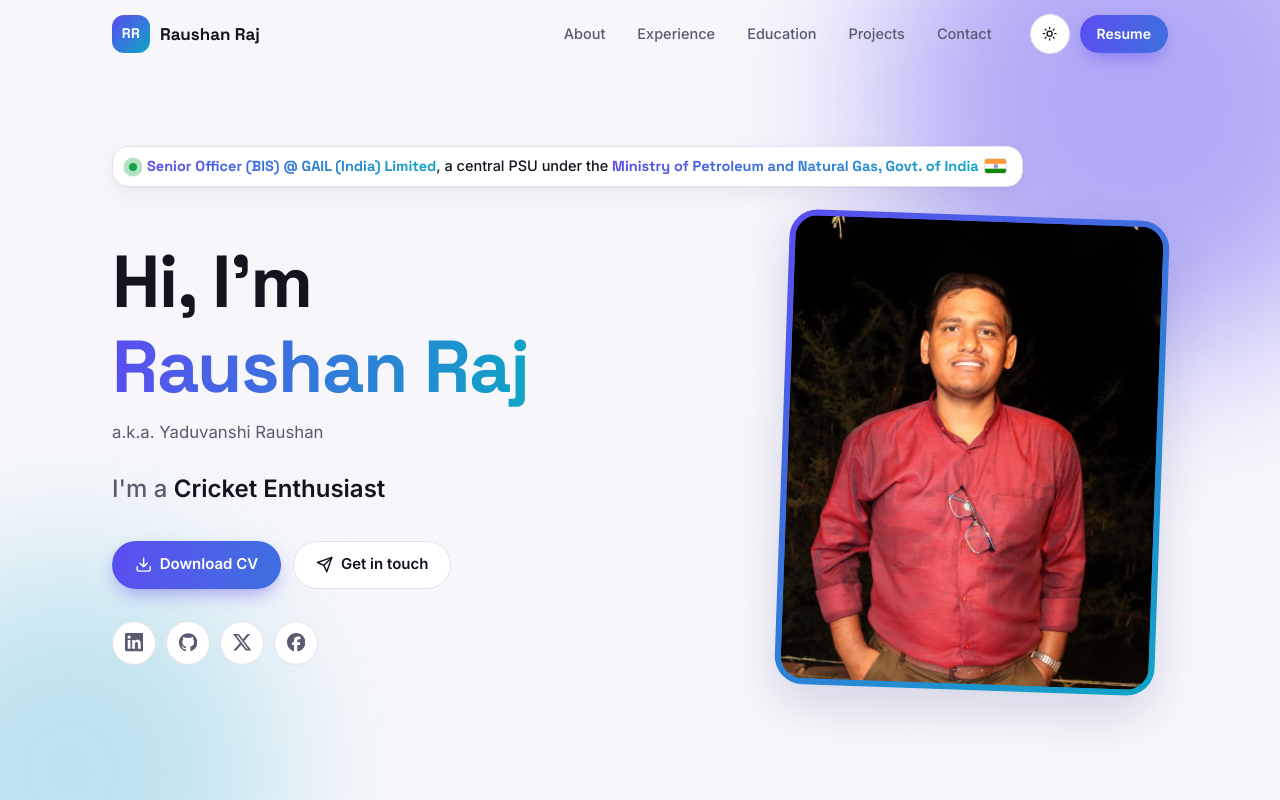
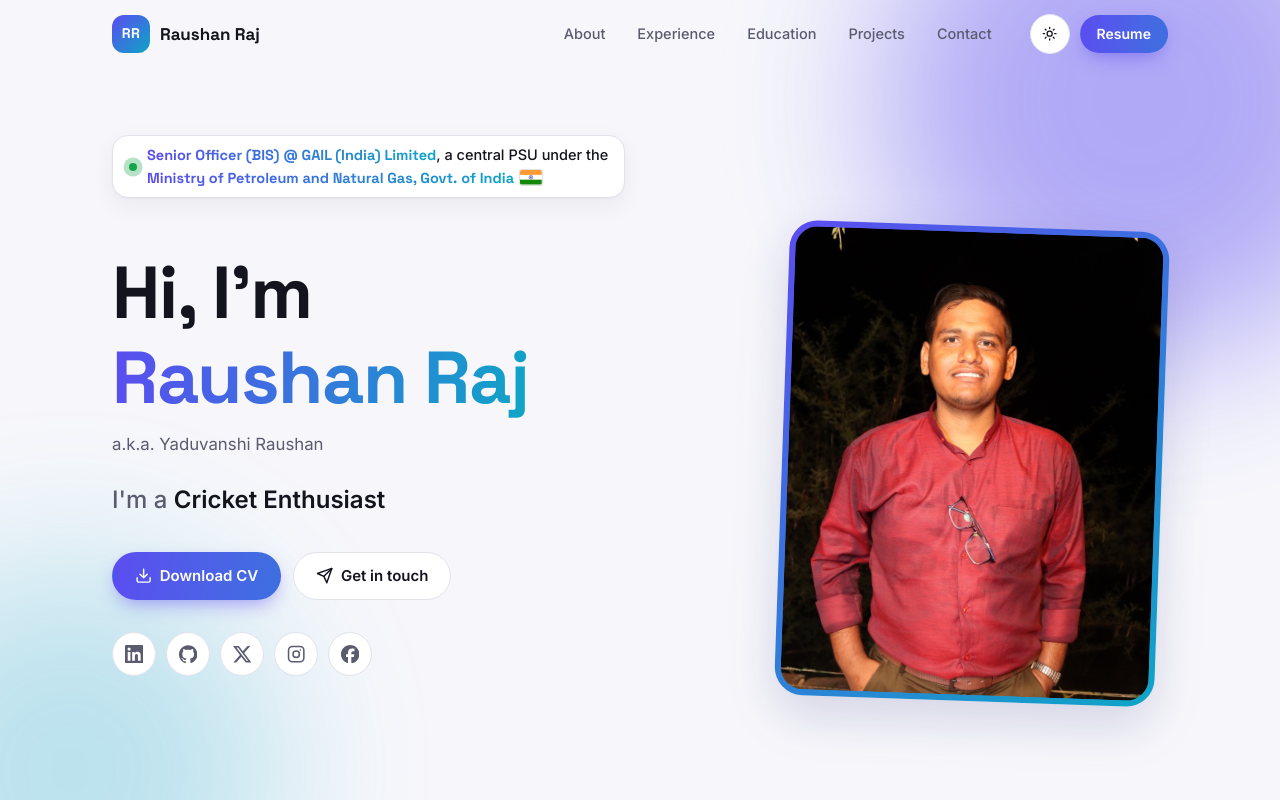
Before and after one commit to raushanraj358/Raushan-Yaduvanshi, a plain HTML site: page index.html in a window 1280 px wide. Shown: the top 800 px of the page. Drawn offline with Linux system fonts and the light colour scheme.

Commit message:
Updated index.html

```diff
--- a/index.html
+++ b/index.html
@@ -42,6 +42,7 @@
     <symbol id="i-linkedin" viewBox="0 0 24 24"><path fill="currentColor" d="M20.447 20.452h-3.554v-5.569c0-1.328-.027-3.037-1.852-3.037-1.853 0-2.136 1.445-2.136 2.939v5.667H9.351V9h3.414v1.561h.046c.477-.9 1.637-1.85 3.37-1.85 3.601 0 4.267 2.37 4.267 5.455v6.286zM5.337 7.433a2.064 2.064 0 1 1 0-4.128 2.064 2.064 0 0 1 0 4.128zm1.782 13.019H3.555V9h3.564v11.452zM22.225 0H1.771C.792 0 0 .774 0 1.729v20.542C0 23.227.792 24 1.771 24h20.451C23.2 24 24 23.227 24 22.271V1.729C24 .774 23.2 0 22.222 0h.003z"/></symbol>
     <symbol id="i-x" viewBox="0 0 24 24"><path fill="currentColor" d="M18.901 1.153h3.68l-8.04 9.19L24 22.846h-7.406l-5.8-7.584-6.638 7.584H.474l8.6-9.83L0 1.154h7.594l5.243 6.932ZM17.61 20.644h2.039L6.486 3.24H4.298Z"/></symbol>
     <symbol id="i-facebook" viewBox="0 0 24 24"><path fill="currentColor" d="M9.101 23.691v-7.98H6.627v-3.667h2.474v-1.58c0-4.085 1.848-5.978 5.858-5.978.401 0 .955.042 1.468.103a8.68 8.68 0 0 1 1.141.195v3.325a8.623 8.623 0 0 0-.653-.036 26.805 26.805 0 0 0-.733-.009c-.707 0-1.259.096-1.675.309a1.686 1.686 0 0 0-.679.622c-.258.42-.374.995-.374 1.752v1.297h3.919l-.386 2.103-.287 1.564h-3.246v8.245C19.396 23.238 24 18.179 24 12.044c0-6.627-5.373-12-12-12s-12 5.373-12 12c0 5.628 3.874 10.35 9.101 11.647Z"/></symbol>
+    <symbol id="i-instagram" viewBox="0 0 24 24" fill="none" stroke="currentColor" stroke-width="2" stroke-linecap="round" stroke-linejoin="round"><rect x="2" y="2" width="20" height="20" rx="5"/><circle cx="12" cy="12" r="4.2"/><path d="M17.5 6.5h.01"/></symbol>
     <symbol id="i-mail" viewBox="0 0 24 24" fill="none" stroke="currentColor" stroke-width="2" stroke-linecap="round" stroke-linejoin="round"><rect x="2" y="4" width="20" height="16" rx="2"/><path d="m22 7-8.97 5.7a1.94 1.94 0 0 1-2.06 0L2 7"/></symbol>
     <symbol id="i-phone" viewBox="0 0 24 24" fill="none" stroke="currentColor" stroke-width="2" stroke-linecap="round" stroke-linejoin="round"><path d="M22 16.92v3a2 2 0 0 1-2.18 2 19.79 19.79 0 0 1-8.63-3.07 19.5 19.5 0 0 1-6-6 19.79 19.79 0 0 1-3.07-8.67A2 2 0 0 1 4.11 2h3a2 2 0 0 1 2 1.72 12.84 12.84 0 0 0 .7 2.81 2 2 0 0 1-.45 2.11L8.09 9.91a16 16 0 0 0 6 6l1.27-1.27a2 2 0 0 1 2.11-.45 12.84 12.84 0 0 0 2.81.7A2 2 0 0 1 22 16.92z"/></symbol>
     <symbol id="i-pin" viewBox="0 0 24 24" fill="none" stroke="currentColor" stroke-width="2" stroke-linecap="round" stroke-linejoin="round"><path d="M20 10c0 6-8 12-8 12s-8-6-8-12a8 8 0 0 1 16 0Z"/><circle cx="12" cy="10" r="3"/></symbol>
@@ -90,7 +91,7 @@
   <!-- Hero -->
   <section class="hero" id="home">
     <div class="container hero__grid">
-      <p class="badge"><span class="badge__dot"></span><span><strong class="hl gradient-text">Senior Officer (BIS) @ GAIL (India) Limited</strong>, a central PSU under the <strong class="hl gradient-text">Ministry of Petroleum and Natural Gas, Govt. of India</strong>&nbsp;<svg class="flag" viewBox="0 0 30 20" role="img" aria-label="Flag of India"><rect width="30" height="20" fill="#fff"/><rect width="30" height="6.67" fill="#FF9933"/><rect y="13.33" width="30" height="6.67" fill="#138808"/><circle cx="15" cy="10" r="2.6" fill="none" stroke="#000080" stroke-width=".5"/><circle cx="15" cy="10" r=".55" fill="#000080"/><path d="M15 7.4v5.2M12.4 10h5.2M13.16 8.16l3.68 3.68M16.84 8.16l-3.68 3.68" stroke="#000080" stroke-width=".3"/></svg></span></p>
+      <p class="badge"><span class="badge__dot"></span><span><strong class="hl gradient-text">Senior Officer (BIS) @ GAIL (India) Limited</strong>, a central PSU under the<br><strong class="hl gradient-text">Ministry of Petroleum and Natural Gas, Govt.&nbsp;of&nbsp;India</strong>&nbsp;<svg class="flag" viewBox="0 0 30 20" role="img" aria-label="Flag of India"><rect width="30" height="20" fill="#fff"/><rect width="30" height="6.67" fill="#FF9933"/><rect y="13.33" width="30" height="6.67" fill="#138808"/><circle cx="15" cy="10" r="2.6" fill="none" stroke="#000080" stroke-width=".5"/><circle cx="15" cy="10" r=".55" fill="#000080"/><path d="M15 7.4v5.2M12.4 10h5.2M13.16 8.16l3.68 3.68M16.84 8.16l-3.68 3.68" stroke="#000080" stroke-width=".3"/></svg></span></p>
       <div class="hero__text">
         <h1 class="hero__title">Hi, I'm <span class="gradient-text">Raushan Raj</span></h1>
         <p class="hero__aka">a.k.a. Yaduvanshi Raushan</p>
@@ -110,6 +111,7 @@
           <li><a href="https://www.linkedin.com/in/iamraushan/" target="_blank" rel="noopener" aria-label="LinkedIn"><svg class="i"><use href="#i-linkedin"/></svg></a></li>
           <li><a href="https://github.com/raushanraj358" target="_blank" rel="noopener" aria-label="GitHub"><svg class="i"><use href="#i-github"/></svg></a></li>
           <li><a href="https://x.com/raushanraj_in" target="_blank" rel="noopener" aria-label="X (Twitter)"><svg class="i"><use href="#i-x"/></svg></a></li>
+          <li><a href="https://www.instagram.com/raushanraj.in/" target="_blank" rel="noopener" aria-label="Instagram"><svg class="i"><use href="#i-instagram"/></svg></a></li>
           <li><a href="https://www.facebook.com/raushaniiita" target="_blank" rel="noopener" aria-label="Facebook"><svg class="i"><use href="#i-facebook"/></svg></a></li>
         </ul>
       </div>
@@ -305,6 +307,7 @@
       <li><a href="https://www.linkedin.com/in/iamraushan/" target="_blank" rel="noopener" aria-label="LinkedIn"><svg class="i"><use href="#i-linkedin"/></svg></a></li>
       <li><a href="https://github.com/raushanraj358" target="_blank" rel="noopener" aria-label="GitHub"><svg class="i"><use href="#i-github"/></svg></a></li>
       <li><a href="https://x.com/raushanraj_in" target="_blank" rel="noopener" aria-label="X (Twitter)"><svg class="i"><use href="#i-x"/></svg></a></li>
+          <li><a href="https://www.instagram.com/raushanraj.in/" target="_blank" rel="noopener" aria-label="Instagram"><svg class="i"><use href="#i-instagram"/></svg></a></li>
       <li><a href="https://www.facebook.com/raushaniiita" target="_blank" rel="noopener" aria-label="Facebook"><svg class="i"><use href="#i-facebook"/></svg></a></li>
     </ul>
   </div>
```
